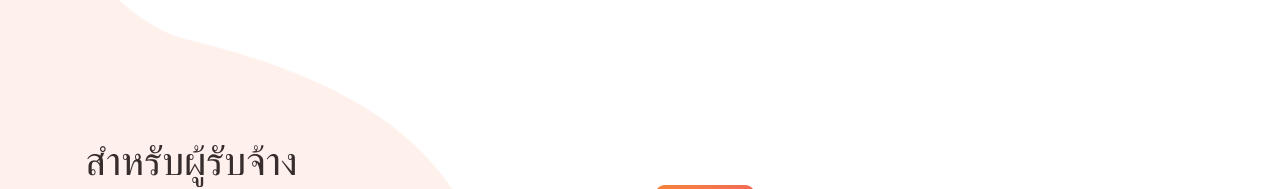
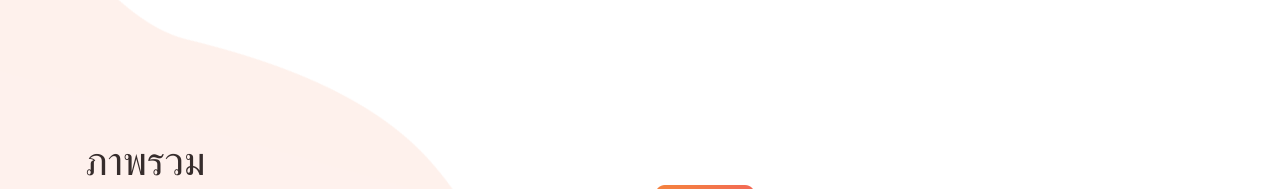
Before and after one commit to PlusMetha/sewside, a plain HTML site: page index.html in a window 1280 px wide. Shown: the part 2140-2329 px from the top of the page. Drawn offline with Linux system fonts and the light colour scheme.

Commit message:
Update index.html

```diff
--- a/index.html
+++ b/index.html
@@ -207,7 +207,7 @@ https://templatemo.com/tm-540-lava-landing-page
 
     <!-- ***** Features Big Item Start ***** -->
     <section class="section" id="promotion">
-        <div class="container"> <h1>สำหรับผู้รับจ้าง</h1>
+        <div class="container"> <h1>ภาพรวม</h1>
             <div class="row">
                 <div class="left-image col-lg-5 col-md-12 col-sm-12 mobile-bottom-fix-big"
                     data-scroll-reveal="enter left move 30px over 0.6s after 0.4s">
```
